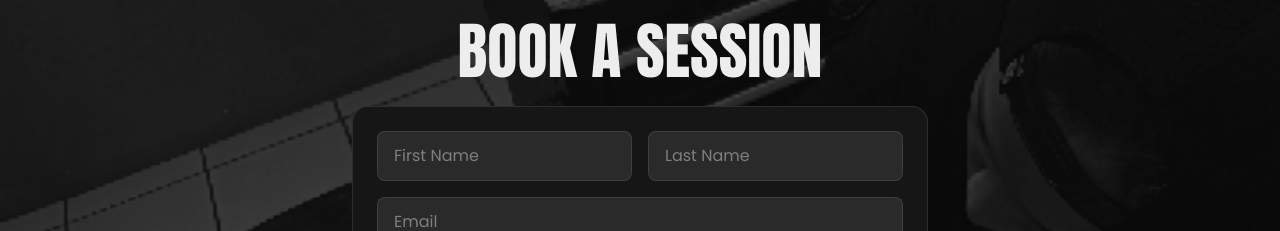
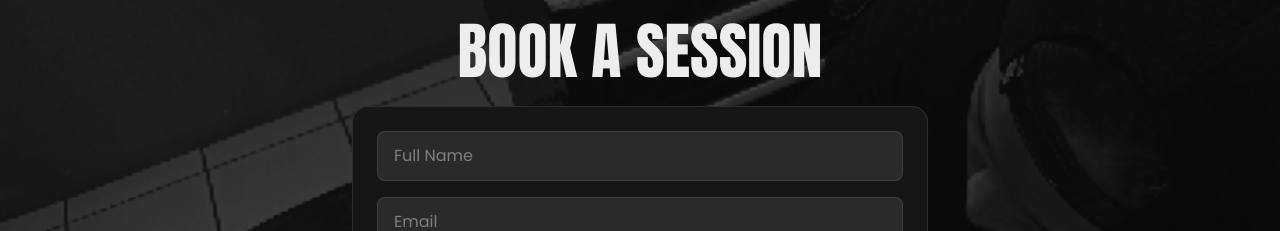
Before and after one commit to KerbsD/sorry-mom-tattoo, a Next.js app: page / in a window 1280 px wide. Shown: the part 1960-2191 px from the top of the page. Built offline with nearby package versions, Linux system fonts and the light colour scheme.

Commit message:
Minor refactor in booking module

```diff
--- a/src/module/Home/HomeBooking.tsx
+++ b/src/module/Home/HomeBooking.tsx
@@ -38,13 +38,8 @@ function HomeBooking() {
           >
             <div className="mb-4 flex flex-col gap-4 sm:flex-row">
               <FormInput
-                name="firstName"
-                placeholder="First Name"
-                className="flex-1"
-              />
-              <FormInput
-                name="lastName"
-                placeholder="Last Name"
+                name="fullName"
+                placeholder="Full Name"
                 className="flex-1"
               />
             </div>
--- a/src/module/Home/hooks/useHomeBooking.tsx
+++ b/src/module/Home/hooks/useHomeBooking.tsx
@@ -3,15 +3,13 @@ import { useFormik } from "formik";
 import { bookingSchema } from "@/schemas/bookingSchema";
 
 interface BookingValues {
-  firstName: string;
-  lastName: string;
+  fullName: string;
   email: string;
   date: Date | undefined;
 }
 
 const initialValues: BookingValues = {
-  firstName: "",
-  lastName: "",
+  fullName: "",
   email: "",
   date: new Date(),
 };
--- a/src/schemas/bookingSchema.ts
+++ b/src/schemas/bookingSchema.ts
@@ -1,8 +1,7 @@
 import * as Yup from "yup";
 
 export const bookingSchema = Yup.object({
-  firstName: Yup.string().required("First name is required"),
-  lastName: Yup.string().required("Last name is required"),
+  fullName: Yup.string().required("Full Name is required"),
   email: Yup.string().email("Invalid email").required("Email is required"),
   date: Yup.date().required("Please pick a date"),
 });
```
